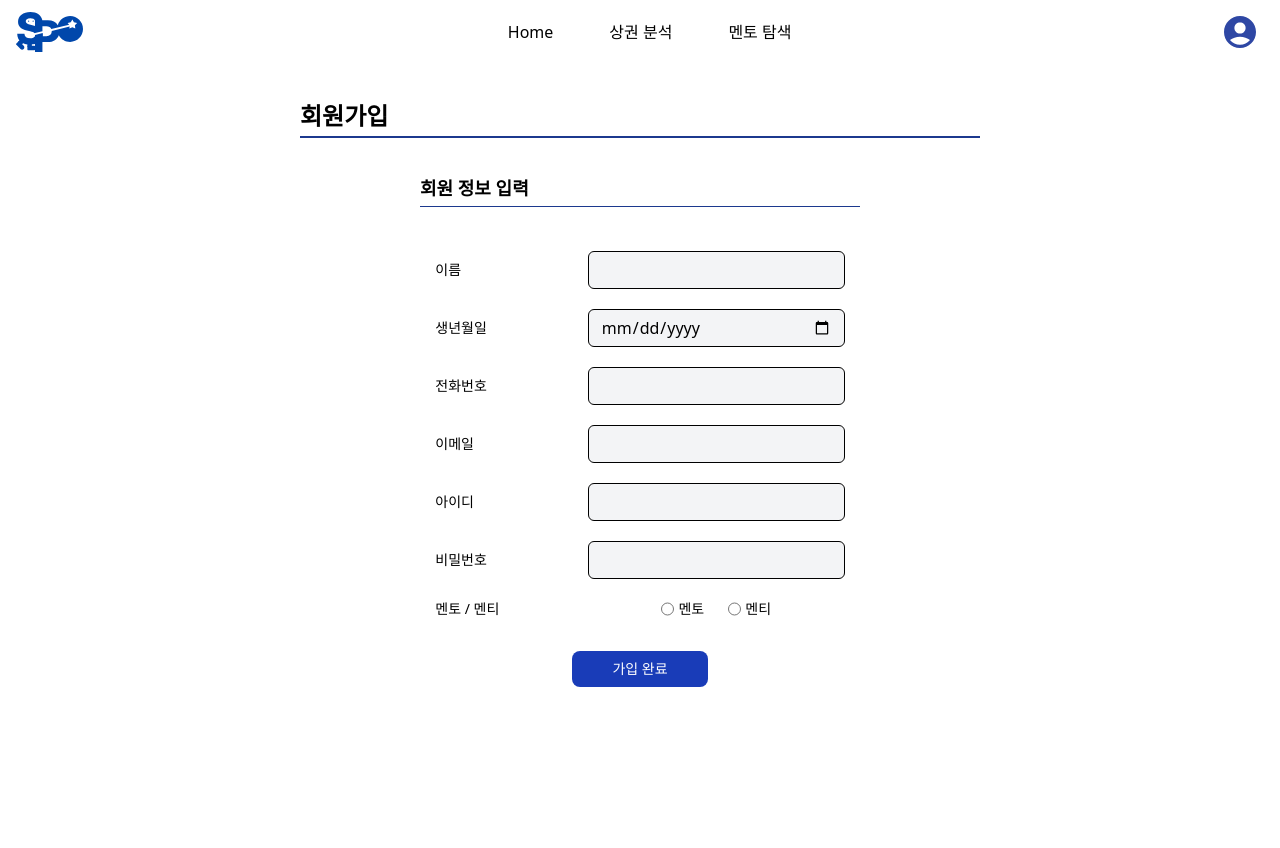
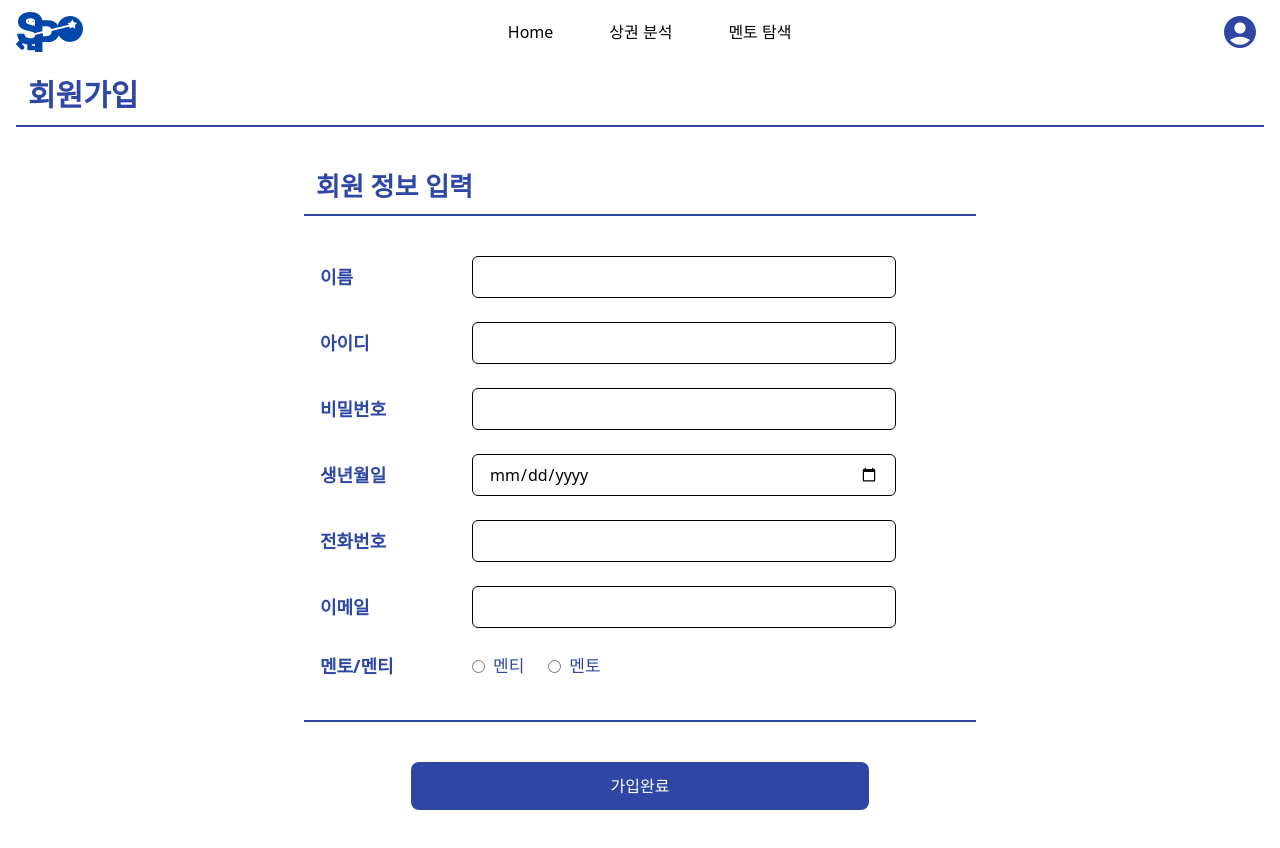
Before and after one commit to Likelion-YeungNam-Univ/13th-StartPoint-web, a React (Vite) app: page /signup in a window 1280 px wide. Before the commit the page ends 800 px from the top, so only its background shows below. Built offline with nearby package versions, Linux system fonts and the light colour scheme.

Commit message:
[Style/#23] - 전체적인 디자인 수정 (#34)

```diff
--- a/src/pages/SignUp.jsx
+++ b/src/pages/SignUp.jsx
@@ -1,83 +1,85 @@
 import React from "react";
 
 const SignUp = () => {
+  const inputClass =
+    "w-full border rounded-md px-4 py-2 bg-white focus:shadow-inner focus:outline-[#2E47A4] caret-[#2E47A4]";
+
   return (
-    <div className="flex flex-col justify-center mx-75 my-8">
-      <h1 className="text-2xl font-bold py-1 border-b-2 border-blue-900">
+    <div className="w-full max-w-7xl mx-auto px-4">
+      <h1 className="text-[30px] text-[#2E47A4] font-bold px-3 py-2 border-b-2 border-[#2E47A4">
         회원가입
       </h1>
 
-      <h2 className="text-lg font-semibold py-1 mx-30 my-8 border-b-1 border-blue-900">
-        회원 정보 입력
-      </h2>
-      <div className="mx-auto my-3">
-        <form>
-          <div className="grid grid-cols-3 gap-x-12 gap-y-5 items-center">
-            <label className="text-left text-sm">이름</label>
-            <input
-              type="text"
-              className="col-span-2 w-full border rounded-md px-3 py-1.5 bg-gray-100"
-            />
+      <div className="flex flex-col mx-auto w-full max-w-2xl">
+        <div className="mt-10">
+          <h2 className="text-[26px] text-[#2E47A4] font-semibold px-3 mb-2">
+            회원 정보 입력
+          </h2>
+        </div>
 
-            <label className="text-left text-sm">생년월일</label>
-            <input
-              type="date"
-              className="col-span-2 w-full border rounded-md px-3 py-1.5 bg-gray-100"
-            />
+        <form className="border-t-2 border-[#2E47A4]">
+          <div className="grid grid-cols-[120px_minmax(0,1fr)] gap-x-8 gap-y-6 items-center border-b-2 border-[#2E47A4] py-10 pl-4 pr-20">
+            <label className="text-lg text-left font-semibold text-[#2E47A4]">
+              이름
+            </label>
+            <input type="text" className={inputClass} />
 
-            <label className="text-left text-sm">전화번호</label>
-            <input
-              type="tel"
-              className="col-span-2 w-full border rounded-md px-3 py-1.5 bg-gray-100"
-            />
+            <label className="text-lg text-left font-semibold text-[#2E47A4]">
+              아이디
+            </label>
+            <input type="text" className={inputClass} />
 
-            <label className="text-left text-sm">이메일</label>
-            <input
-              type="email"
-              className="col-span-2 w-full border rounded-md px-3 py-1.5 bg-gray-100"
-            />
+            <label className="text-lg text-left font-semibold text-[#2E47A4]">
+              비밀번호
+            </label>
+            <input type="password" className={inputClass} />
 
-            <label className="text-left text-sm">아이디</label>
-            <input
-              type="text"
-              className="col-span-2 w-full border rounded-md px-3 py-1.5 bg-gray-100"
-            />
+            <label className="text-lg text-left font-semibold text-[#2E47A4]">
+              생년월일
+            </label>
+            <input type="date" className={inputClass} />
 
-            <label className="text-left text-sm">비밀번호</label>
-            <input
-              type="password"
-              className="col-span-2 w-full border rounded-md px-3 py-1.5 bg-gray-100"
-            />
+            <label className="text-lg text-left font-semibold text-[#2E47A4]">
+              전화번호
+            </label>
+            <input type="tel" className={inputClass} />
 
-            <label className="text-left text-sm">멘토 / 멘티</label>
-            <div className="col-span-2 flex justify-center space-x-6">
-              <label className="flex justify-center space-x-1">
+            <label className="text-lg text-left font-semibold text-[#2E47A4]">
+              이메일
+            </label>
+            <input type="email" className={inputClass} />
+
+            <label className="text-lg text-left font-semibold text-[#2E47A4]">
+              멘토/멘티
+            </label>
+            <div className="flex items-center gap-6">
+              <label className="flex items-center gap-2">
+                <input
+                  type="radio"
+                  name="role"
+                  value="mentee"
+                  className="accent-[#2E47A4]"
+                />
+                <span className="text-[17px] text-[#2E47A4]">멘티</span>
+              </label>
+              <label className="flex items-center gap-2">
                 <input
                   type="radio"
                   name="role"
                   value="mentor"
-                  className="accent-blue-800"
+                  className="accent-[#2E47A4]"
                 />
-                <span className="text-sm">멘토</span>
-              </label>
-              <label className="flex justify-center space-x-1">
-                <input
-                  type="radio"
-                  name="role"
-                  value="mentee"
-                  className="accent-blue-800"
-                />
-                <span className="text-sm">멘티</span>
+                <span className="text-[17px] text-[#2E47A4]">멘토</span>
               </label>
             </div>
           </div>
 
-          <div className="text-center mt-8">
+          <div className="my-10 flex justify-center">
             <button
               type="submit"
-              className="bg-blue-800 text-white text-sm py-2 px-10 rounded-lg hover:bg-blue-900"
+              className="bg-[#2E47A4] text-white text-base py-3 px-50 rounded-lg hover:bg-[#2E47A4]/90 transition"
             >
-              가입 완료
+              가입완료
             </button>
           </div>
         </form>
```
